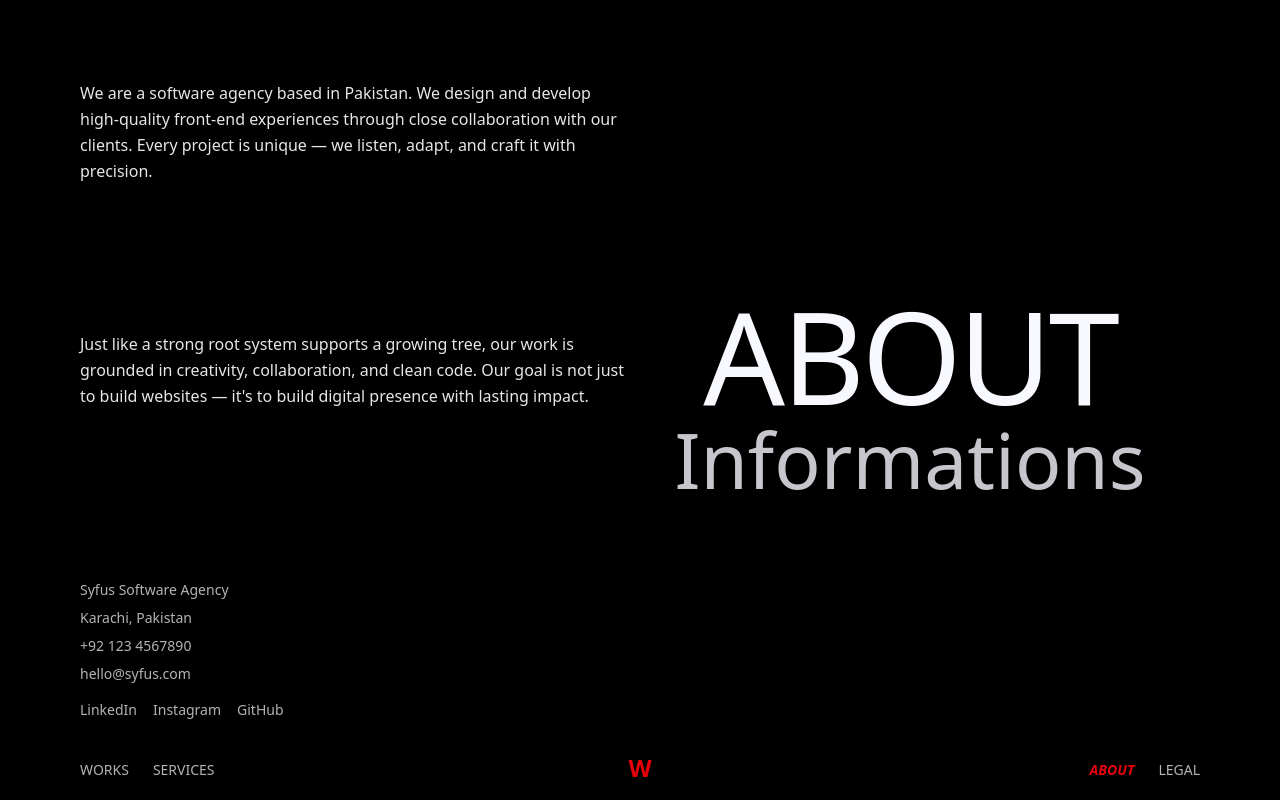
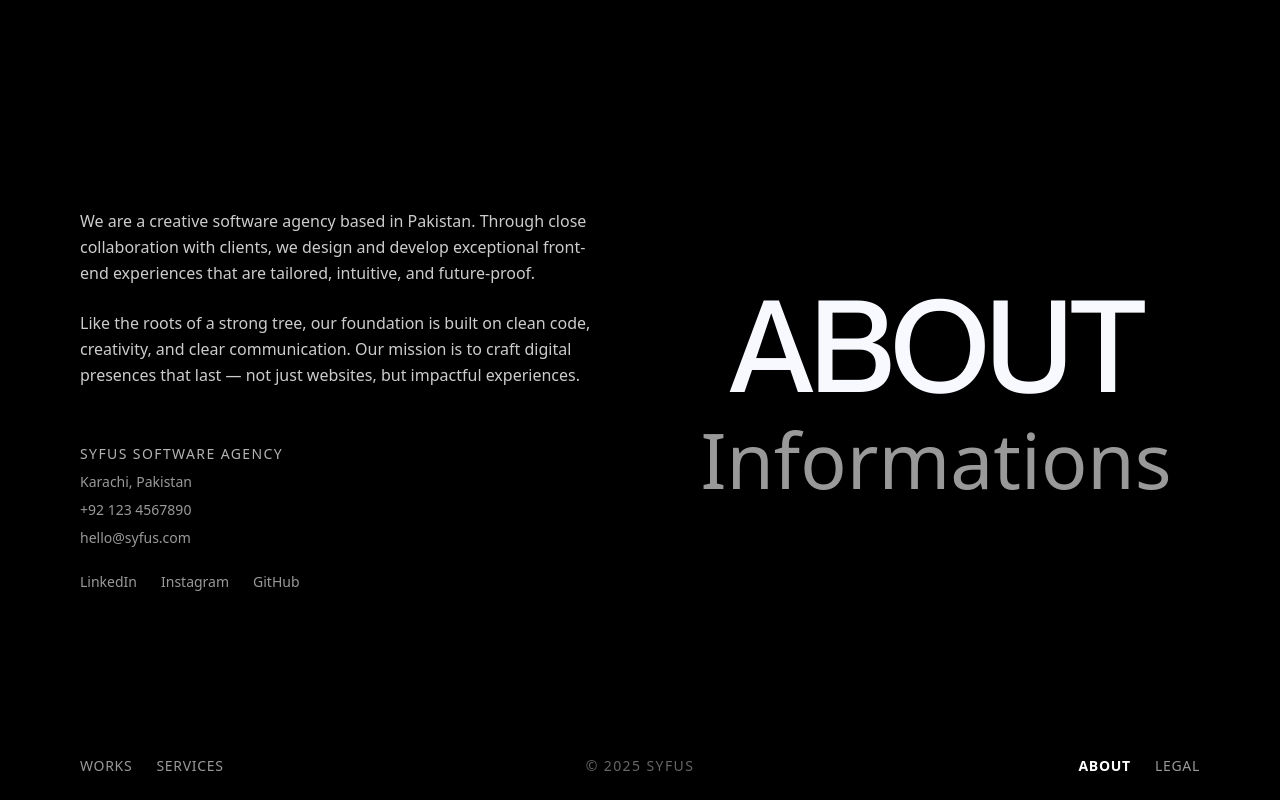
Before and after one commit to SaqibFarhanProgrammer/AgencySyfus, a React (Vite) app: page /about in a window 1280 px wide. Built offline with nearby package versions, Linux system fonts and the light colour scheme.

Commit message:
add routes

```diff
--- a/src/App.css
+++ b/src/App.css
@@ -98,3 +98,7 @@
 .aboutimg {
   mask-image: linear-gradient(black, transparent);
 }
+
+.same {
+  font-family: "hero";
+}
--- a/src/App.jsx
+++ b/src/App.jsx
@@ -11,6 +11,7 @@ import Serviceses from "./sections/Servieses";
 import Contact from "./sections/Contact";
 import Footer from "./sections/Foooter";
 import Navbar from "./components/Navbar";
+import Servivvese_route from "./Routes/Services_route"
 
 // Lazy load
 const Projects = lazy(() => import("./sections/Projects"));
@@ -103,6 +104,14 @@ const App = () => {
                   </Suspense>
                 }
               />
+              <Route
+                path="/servieces"
+                element={
+                  <Suspense fallback={null}>
+                    <Servivvese_route />
+                  </Suspense>
+                }
+              />
             </Routes>
           </ClickSpark>
         </SmoothScroll>
--- a/src/Routes/About_route.jsx
+++ b/src/Routes/About_route.jsx
@@ -2,62 +2,57 @@ import React from "react";
 
 const About = () => {
     return (
-        <section className="min-h-screen w-full bg-black text-[#f7f9ff] flex flex-col lg:flex-row px-6 lg:px-20 py-20 gap-10 lg:gap-0 relative">
-            {/* LEFT SIDE: Info Text */}
-            <div className="w-full lg:w-1/2 flex flex-col justify-between text-left space-y-6 max-w-[550px]">
-                <p className="text-sm md:text-base leading-relaxed text-white/90">
-                    We are a software agency based in Pakistan. We design and develop
-                    high-quality front-end experiences through close collaboration with
-                    our clients. Every project is unique — we listen, adapt, and craft
-                    it with precision.
+        <section className="min-h-screen w-full bg-black text-[#f7f9ff] flex flex-col lg:flex-row px-6 lg:px-20 py-24 gap-16 relative">
+            {/* LEFT COLUMN — TEXT & CONTACT INFO */}
+            <div className="w-full lg:w-1/2 flex flex-col justify-center space-y-6 max-w-[550px]">
+                <p className="text-base leading-relaxed text-white/80">
+                    We are a creative software agency based in Pakistan. Through close collaboration with clients, we design and develop exceptional front-end experiences that are tailored, intuitive, and future-proof.
                 </p>
-                <p className="text-sm md:text-base leading-relaxed text-white/90">
-                    Just like a strong root system supports a growing tree, our work
-                    is grounded in creativity, collaboration, and clean code. Our goal
-                    is not just to build websites — it's to build digital presence
-                    with lasting impact.
+                <p className="text-base leading-relaxed text-white/80">
+                    Like the roots of a strong tree, our foundation is built on clean code, creativity, and clear communication. Our mission is to craft digital presences that last — not just websites, but impactful experiences.
                 </p>
 
-                {/* Contact Info */}
-                <div className="mt-6 space-y-2 text-white/70 text-sm">
-                    <p>Syfus Software Agency</p>
+                {/* CONTACT DETAILS */}
+                <div className="pt-8 space-y-2 text-white/60 text-sm">
+                    <p className="uppercase tracking-widest text-white/70">Syfus Software Agency</p>
                     <p>Karachi, Pakistan</p>
                     <p>+92 123 4567890</p>
                     <p>hello@syfus.com</p>
-                    <div className="pt-2 flex gap-4">
-                        <a href="#" className="hover:text-[#0040ff] transition">LinkedIn</a>
-                        <a href="#" className="hover:text-[#0040ff] transition">Instagram</a>
-                        <a href="#" className="hover:text-[#0040ff] transition">GitHub</a>
+
+                    {/* SOCIAL LINKS */}
+                    <div className="pt-4 flex gap-6">
+                        <a href="#" className="hover:text-white transition">LinkedIn</a>
+                        <a href="#" className="hover:text-white transition">Instagram</a>
+                        <a href="#" className="hover:text-white transition">GitHub</a>
                     </div>
                 </div>
             </div>
 
-            {/* RIGHT SIDE: Title */}
+            {/* RIGHT COLUMN — HEADINGS */}
             <div className="w-full lg:w-1/2 flex flex-col items-start lg:items-center justify-center text-left lg:text-center">
-                <h1 className="text-[10vw] leading-none font-light tracking-tight text-[#f7f9ff]">
+                <h1 className=" same text-[10vw] leading-none font-light tracking-tight">
                     ABOUT
                 </h1>
-                <h2 className="text-[6vw] leading-tight font-light text-[#f7f9ff] opacity-80 -mt-2">
+                <h2 className="text-[6vw] font-light text-white/60 -mt-2">
                     Informations
                 </h2>
             </div>
 
-            {/* Bottom Navigation */}
-            <div className="absolute bottom-5 left-0 w-full flex justify-between items-center px-6 lg:px-20 text-sm text-white/70">
+            {/* BOTTOM NAVIGATION */}
+            <div className="absolute bottom-6 left-0 w-full flex justify-between items-center px-6 lg:px-20 text-sm text-white/60 uppercase tracking-wider">
                 <div className="flex gap-6">
-                    <a href="#" className="hover:text-[#0040ff]">WORKS</a>
-                    <a href="#" className="hover:text-[#0040ff]">SERVICES</a>
+                    <a href="#" className="hover:text-white transition">Works</a>
+                    <a href="#" className="hover:text-white transition">Services</a>
                 </div>
                 <div className="flex gap-6">
-                    <a href="#" className="text-red-600 font-semibold italic">ABOUT</a>
-                    <a href="#" className="hover:text-[#0040ff]">LEGAL</a>
+                    <a href="#" className="text-white font-semibold">About</a>
+                    <a href="#" className="hover:text-white transition">Legal</a>
                 </div>
             </div>
 
-            {/* Bottom Center Logo */}
-            <div className="absolute bottom-4 left-1/2 transform -translate-x-1/2 text-red-600 text-2xl font-bold">
-                {/* Logo placeholder or SVG */}
-                W
+            {/* BOTTOM CENTER LOGO OR COPYRIGHT */}
+            <div className="absolute bottom-6 left-1/2 transform -translate-x-1/2 text-white text-sm tracking-widest font-light opacity-40">
+                © 2025 SYFUS
             </div>
         </section>
     );
--- /dev/null
+++ b/src/Routes/Services_route.jsx
@@ -0,0 +1,100 @@
+import React from "react";
+import card1 from "../assets/images/cardimg.jfif";
+import card2 from "../assets/images/cards (2).jfif";
+import card3 from "../assets/images/cardsimg (3).jfif";
+import card4 from "../assets/images/cardsimg (5).jfif";
+
+const services = [
+    {
+        title: "Portfolio Website",
+        desc: "Showcase your creativity with elegant, modern interfaces built for impact.",
+        img: card1,
+        num: "01"
+    },
+    {
+        title: "Landing Page",
+        desc: "Conversion-focused pages that capture attention and drive user action.",
+        img: card2,
+        num: "02"
+    },
+    {
+        title: "Single Page Website",
+        desc: "High-performance one-pagers with clear narratives and stunning visuals.",
+        img: card3,
+        num: "03"
+    },
+    {
+        title: "Business Website",
+        desc: "Professional, scalable web presence to elevate your brand and reach.",
+        img: card4,
+        num: "04"
+    }
+];
+
+const ServicesPage = () => {
+    return (
+        <section className="min-h-screen w-full bg-black text-[#f7f9ff] px-6 lg:px-20 py-28 relative">
+            {/* Heading */}
+            <div className="max-w-5xl mx-auto text-center mb-24">
+                <h1 className="same text-[9vw] lg:text-[7vw] leading-none font-light tracking-tight">
+                    SERVICES
+                </h1>
+                <h2 className="text-2xl lg:text-3xl font-light opacity-70 mt-4">
+                    What We Offer
+                </h2>
+                <p className="text-base lg:text-lg text-white/60 max-w-xl mx-auto mt-6">
+                    At Syfus, we specialize in crafting modern, responsive, and visually refined front-end solutions using the latest technologies.
+                </p>
+            </div>
+
+            {/* Service Cards with gradient */}
+            <div className="max-w-6xl mx-auto grid grid-cols-1 md:grid-cols-2 gap-12">
+                {services.map((service, index) => (
+                    <div
+                        key={index}
+                        className="relative group overflow-hidden rounded-3xl shadow-xl"
+                    >
+                        {/* Image */}
+                        <img
+                            src={service.img}
+                            alt={service.title}
+                            className="w-full h-[300px] object-cover group-hover:scale-105 transition-transform duration-500"
+                        />
+
+                        {/* Gradient Overlay */}
+                        <div className="absolute bottom-0 left-0 w-full h-[60%] bg-gradient-to-t from-black via-black/60 to-transparent z-10"></div>
+
+                        {/* Text on Image */}
+                        <div className="absolute bottom-6 left-6 z-20">
+                            <h3 className="text-2xl lg:text-3xl font-light tracking-tight mb-1">
+                                {service.num}. {service.title}
+                            </h3>
+                            <p className="text-sm lg:text-base text-white/70 max-w-xs leading-relaxed">
+                                {service.desc}
+                            </p>
+                        </div>
+                    </div>
+                ))}
+            </div>
+
+            {/* Bottom Nav */}
+            <div className="absolute bottom-8 left-0 w-full flex justify-between items-center px-6 lg:px-20 text-xs text-white/50 uppercase tracking-wider">
+                <div className="flex gap-6">
+                    <a href="#" className="hover:text-white transition">Works</a>
+                    <a href="#" className="text-white font-semibold">Services</a>
+                </div>
+                <div className="flex gap-6">
+                    <a href="#" className="hover:text-white transition">About</a>
+                    <a href="#" className="hover:text-white transition">Legal</a>
+                </div>
+            </div>
+
+            {/* Bottom Logo */}
+            <div className="absolute bottom-6 left-1/2 transform -translate-x-1/2 text-white text-sm tracking-widest font-light opacity-40">
+                © 2025 SYFUS
+            </div>
+        </section>
+    );
+};
+
+export default ServicesPage;
--- a/src/sections/Foooter.jsx
+++ b/src/sections/Foooter.jsx
@@ -18,7 +18,6 @@ const Footer = () => {
                 scrollTrigger: {
                     trigger: footer.current,
                     start: '550% 70%',
-                    markers: true,
                 },
             });
         }, footer);
```
